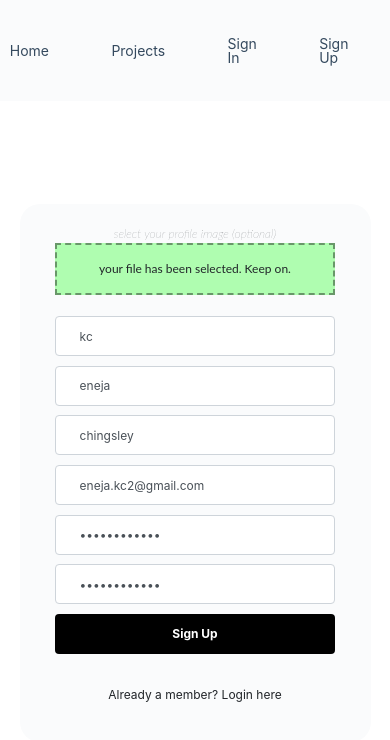
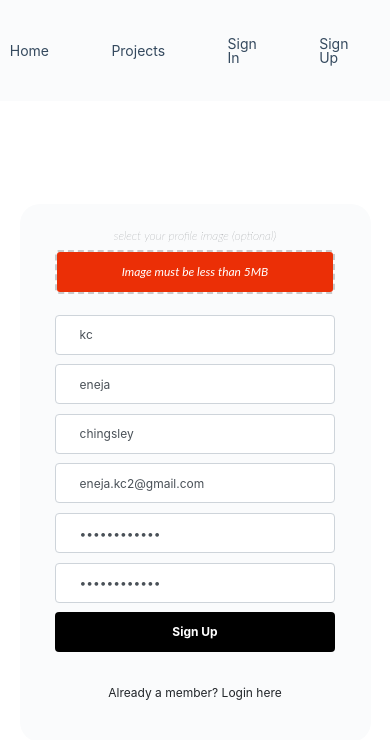
Before and after one commit to chingsley/kc-portfolio-frontend, a React (Create React App) app: page /signup in a window 390 px wide. Shown: the top 740 px of the page. Built offline with nearby package versions, Linux system fonts and the light colour scheme.

Commit message:
complete mobile design of auth form

```diff
--- /dev/null
+++ b/src/components/FormIcon.js
@@ -0,0 +1,40 @@
+import React from 'react';
+import styled, { css } from 'styled-components';
+
+const FormIcon = styled.div`
+  ${(props) => {
+    const { signup } = props.props.form;
+    return css`
+      // border: 1px solid blue;
+      .fa-user {
+        /* border: 1px solid blue; */
+        color: #eb2f06;
+        display: inline-flex;
+        align-items: center;
+        justify-content: center;
+        font-size: 2rem;
+        margin-bottom: 1rem;
+      }
+
+      .form-title {
+        color: black;
+        font-size: 2rem;
+        margin-left: 0.5rem;
+      }
+
+      @media only screen and (max-width: 600px) {
+        display: ${signup ? 'none' : 'block'};
+        width: 80%;
+        margin: 0 auto;
+      }
+    `;
+  }}
+`;
+
+export default (props) => (
+  <FormIcon props={props}>
+    <i className="fas fa-user">
+      <span className="form-title">Login</span>
+    </i>
+  </FormIcon>
+);
--- a/src/components/ImageUploadMobile.js
+++ b/src/components/ImageUploadMobile.js
@@ -17,7 +17,7 @@ const FileArea = styled.div`
   label {
     // border: 1px solid red;
     display: inline-block;
-    margin-bottom: 0;
+    margin-bottom: 0.3rem;
     width: 100%;
   }
 
@@ -44,14 +44,36 @@ const FileArea = styled.div`
 
   .file-dummy {
     width: 100%;
-    padding: 15px 30px;
     background: rgba(255, 255, 255, 0.2);
     border: 2px dashed rgba(0, 0, 0, 0.2);
+    border-radius: 3px;
     text-align: center;
     transition: background 0.3s ease-in-out;
+    cursor: pointer;
+    outline: none !important;
+
+    .default,
+    .success {
+      // border: 1px solid red;
+      border-radius: 3px;
+      height: 2.5rem;
+      line-height: 2.5rem;
+      text-align: center;
+      text-transform: none;
+      // font-weight: 200;
+      font-style: italic;
+    }
+
+    .default {
+      background-color: rgba(235, 47, 6, 1);
+      color: white;
+    }
 
     .success {
-      display: none;
+      border-color: rgba(0, 0, 0, 0.4);
+      background-color: rgba(0, 255, 0, 0.3);
+      width: 100%;
+      height: 100%;
     }
   }
 
@@ -63,22 +85,22 @@ const FileArea = styled.div`
     outline: 2px solid rgba(255, 255, 255, 0.5);
     outline: -webkit-focus-ring-color auto 5px;
   }
-
-  input[type='file']:valid + .file-dummy {
-    // border-color: rgba(0, 255, 0, 0.2);
-    border-color: rgba(0, 0, 0, 0.4);
-    background-color: rgba(0, 255, 0, 0.3);
-
-    .success {
-      display: inline-block;
-    }
-    .default {
-      display: none;
-    }
-  }
 `;
 
-const ImageUploadMobile = () => (
+class ImageUploadMobile extends React.Component {
+  state = {
+    file: null,
+  };
+
+  handleChange = (e) => {
+    this.setState({ file: URL.createObjectURL(e.target.files[0]) });
+    this.props.handleImageChange(e);
+    setTimeout(() => {
+      console.log(this.state);
+    }, 3000);
+  };
+  render() {
+    return (
       <FileArea className="form-group file-area">
         <label htmlFor="images">
           <span>select your profile image (optional)</span>
@@ -87,14 +109,18 @@ const ImageUploadMobile = () => (
           type="file"
           name="images"
           id="images"
-      // required="required"
-      // multiple="multiple"
+          onChange={this.handleChange}
         />
         <div className="file-dummy">
-      <div className="success">your file has been selected. Keep on.</div>
-      <div className="default">Image must be less than 5MB</div>
+          <div className={this.state.file ? 'success' : 'default'}>
+            {this.state.file
+              ? 'file selected... continue'
+              : 'Image must be less than 5MB'}
+          </div>
         </div>
       </FileArea>
     );
+  }
+}
 
 export default ImageUploadMobile;
--- a/src/components/SignupForm.js
+++ b/src/components/SignupForm.js
@@ -95,7 +95,6 @@ class SignupForm extends React.Component {
   };
 
   handleImageChange = (e) => {
-    // e.persist();
     const [pictureFile] = e.target.files;
     this.setState((prevState) => ({
       ...prevState,
@@ -132,7 +131,7 @@ class SignupForm extends React.Component {
     return (
       <AuthForm onSubmit={this.submitForm}>
         <div className="left-inputs-in-form">
-          <ImageUploadMobile className="image-upload-mobile" />
+          <ImageUploadMobile handleImageChange={this.handleImageChange} />
           <input
             className="form-control"
             type="text"
--- a/src/pages/SignupPage.js
+++ b/src/pages/SignupPage.js
@@ -9,6 +9,7 @@ import PasswordChangeForm from '../components/PasswordChangeForm';
 
 import '../styles/signupPage.css';
 import AppLoader from '../components/AppLoader';
+import FormIcon from '../components/FormIcon';
 
 class SignupPage extends React.Component {
   state = {
@@ -42,10 +43,10 @@ class SignupPage extends React.Component {
           </div>
           <div className="content-right">
             <AppLoader isLoading={this.props.isLoading} />
-            {/* <Logo /> */}
-            <i className="fas fa-user">
+            <FormIcon form={this.state} />
+            {/* <i className="fas fa-user">
               <span className="form-title">Login</span>
-            </i>
+            </i> */}
 
             {this.state.signup && (
               <>
--- a/src/styles/signupPage.css
+++ b/src/styles/signupPage.css
@@ -70,9 +70,9 @@
 @media only screen and (max-width: 768px) {
   /* For tablets: */
   .page-content {
-    /* border: 1px solid rgb(166, 165, 165);
+    /* border: 1px solid rgb(166, 165, 165); */
     width: 95%;
-    height: 40rem; */
+    /* height: 40rem; */
   }
 }
 
@@ -89,9 +89,9 @@
     display: none;
   }
 
-  .fa-user {
+  /* .fa-user {
     display: none;
-  }
+  } */
 
   .content-right {
     /* border: 1px solid green; */
```
Lines whose indentation alone changed are shown as unchanged.
